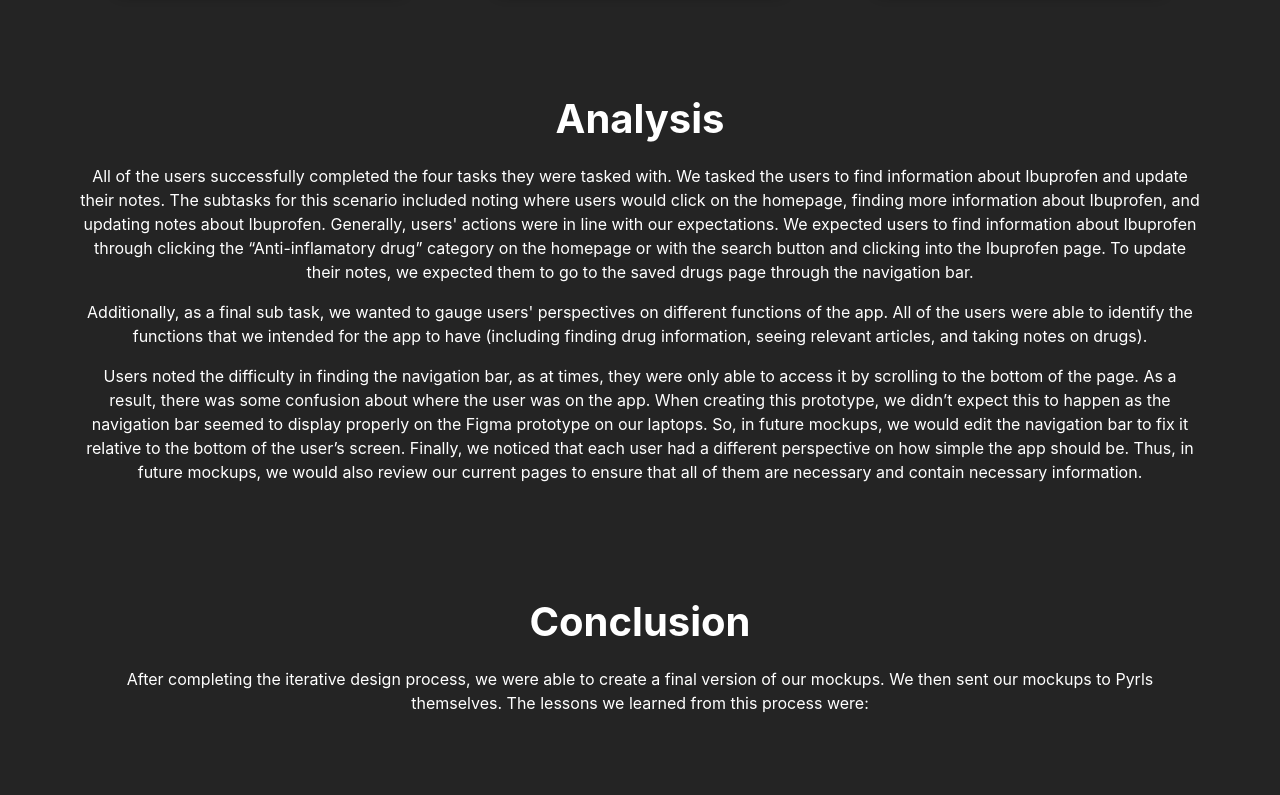
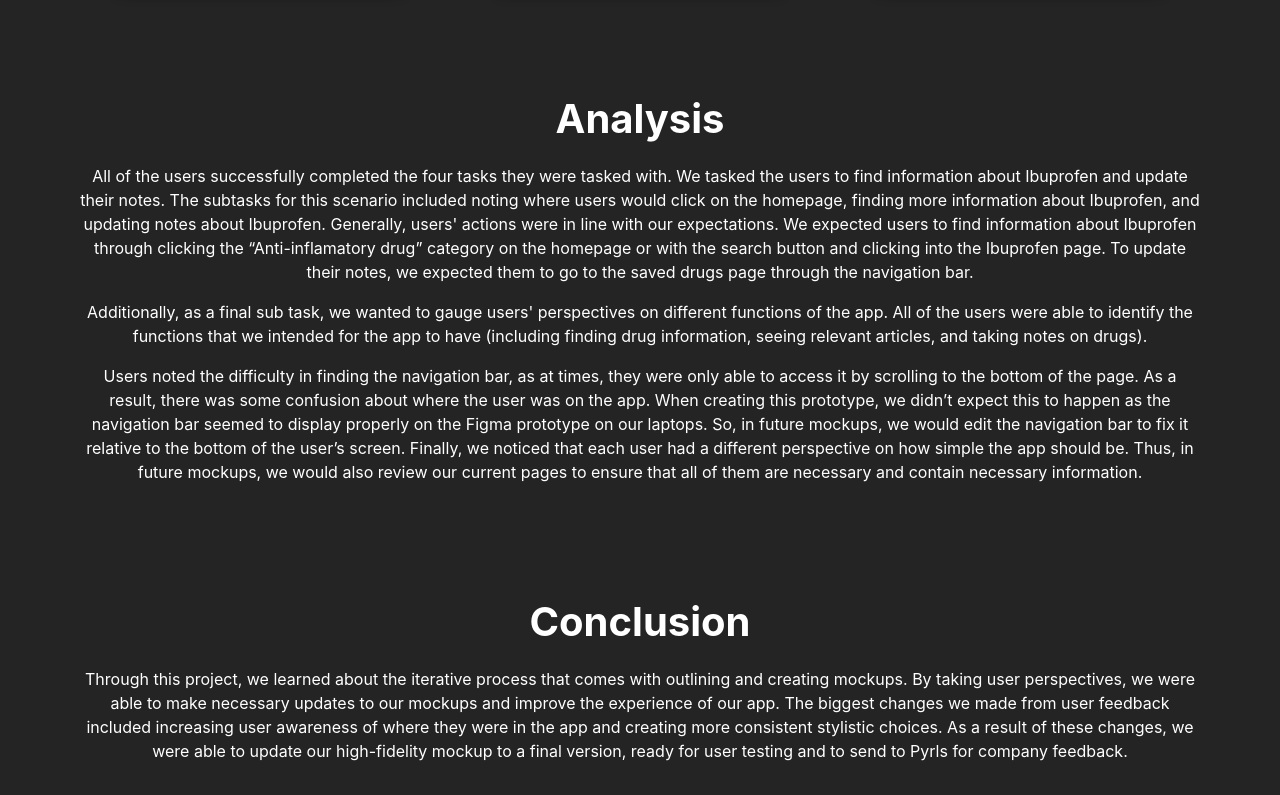
Before and after one commit to andrew7li/cs1300-iterative-design, a React (Vite) app: page / in a window 1280 px wide. Shown: the part 8421-9216 px from the top of the page. Before the commit the page ends 9168 px from the top, so only its background shows below. Built offline with nearby package versions, Linux system fonts and the light colour scheme.

Commit message:
added discussion

```diff
--- a/src/Conclusion.tsx
+++ b/src/Conclusion.tsx
@@ -5,9 +5,7 @@ export default function Conclusion() {
     <section id="conclusion">
       <h1>Conclusion</h1>
       <p>
-        After completing the iterative design process, we were able to create a
-        final version of our mockups. We then sent our mockups to Pyrls
-        themselves. The lessons we learned from this process were:
+      Through this project, we learned about the iterative process that comes with outlining and creating mockups. By taking user perspectives, we were able to make necessary updates to our mockups and improve the experience of our app. The biggest changes we made from user feedback included increasing user awareness of where they were in the app and creating more consistent stylistic choices. As a result of these changes, we were able to update our high-fidelity mockup to a final version, ready for user testing and to send to Pyrls for company feedback.
       </p>
     </section>
   );
```
